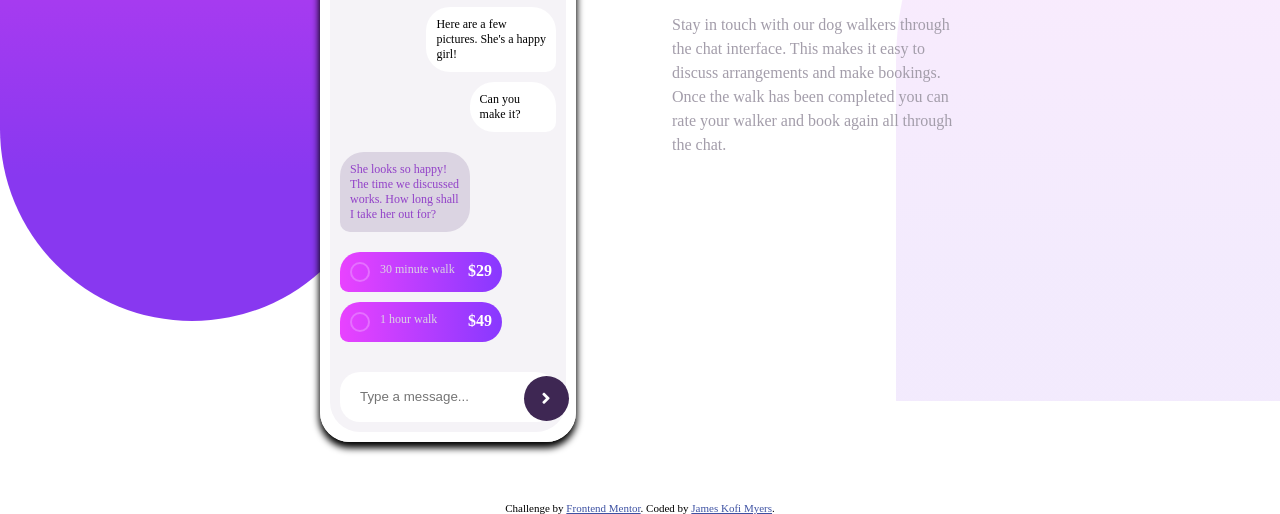
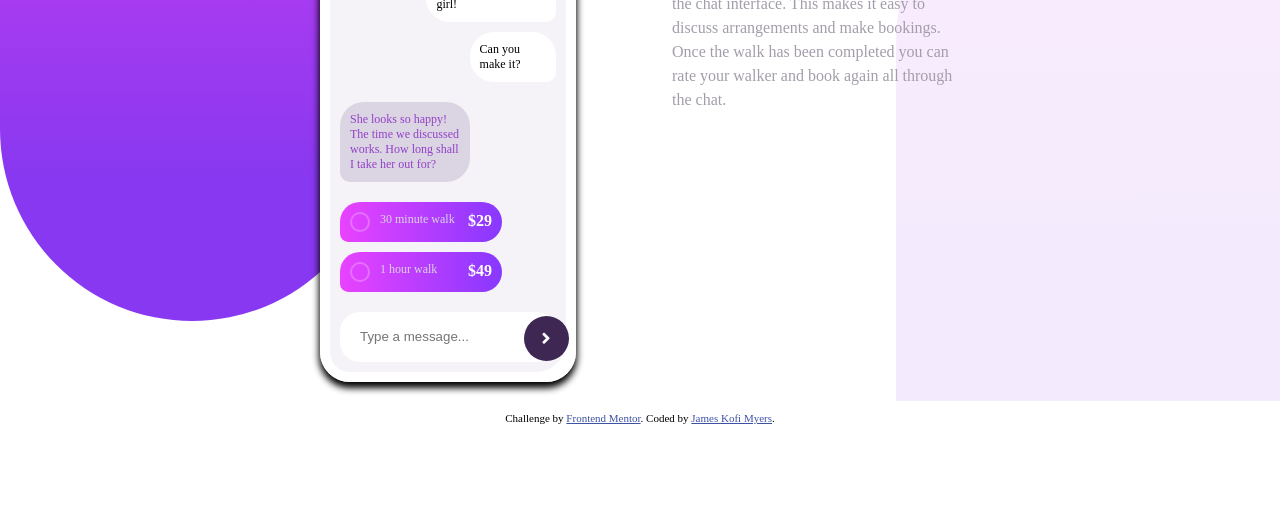
Before and after one commit to kinjames/chatapp, a plain HTML site: page index.html in a window 1280 px wide. Shown: the part 399-913 px from the top of the page. After the commit the page ends 823 px from the top, so only its background shows below. Drawn offline with Linux system fonts and the light colour scheme.

Commit message:
Add files via upload

```diff
--- a/style.css
+++ b/style.css
@@ -36,6 +36,7 @@ main{
     height: 80%;
     width: 30%;
     border-top-left-radius: 300px;
+    border-top-right-radius: 100px;
     z-index: -1000;
     position: fixed;
     bottom: 0;
@@ -45,7 +46,7 @@ main{
 .body {
     width: 50%;
     display: flex;
-    margin: 60px auto;
+    margin: 30px auto;
     display: flex;
     justify-content: space-between;
 }
@@ -112,7 +113,7 @@ h1 {
 .profile {
     display: flex;
     justify-content: space-between;
-    padding: 20px;
+    padding: 10px 20px;
 
 }
 
@@ -164,7 +165,7 @@ h1 {
 .chat {
     padding: 10px;
     background-color: hsl(270, 20%, 96%);
-    border-radius: 0 0 30px 30px;
+    border-radius: 0 0 30px 20px;
 }
 
 .texts {
@@ -254,7 +255,6 @@ label {
 
 .message {
     position: relative;
-    padding: 10px 0 0 0;
 }
 
 .circle {
```
